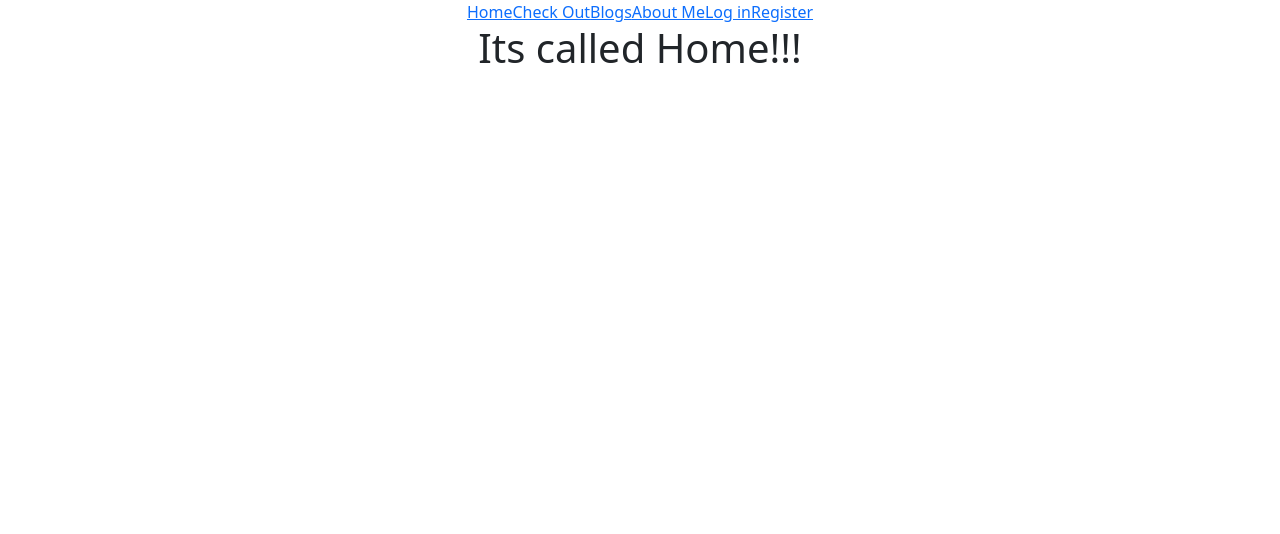
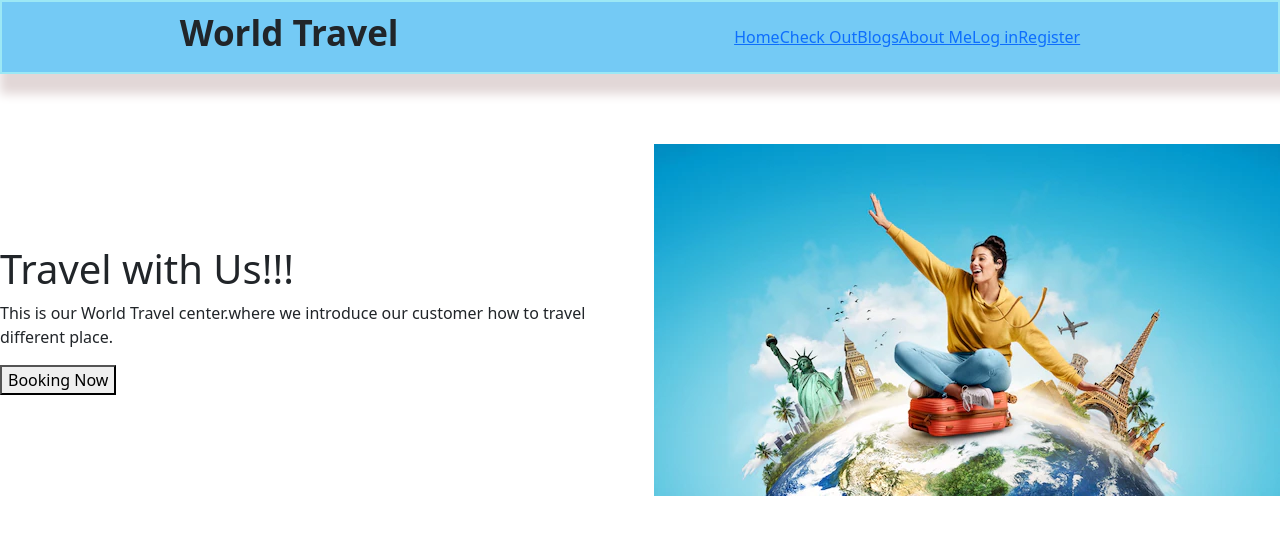
Before and after one commit to tubatasnim/independent-service-provider, a React (Create React App) app: page / in a window 1280 px wide. Shown: the top 534 px of the page. Built offline with nearby package versions, Linux system fonts and the light colour scheme.

Commit message:
home page

```diff
--- a/package.json
+++ b/package.json
@@ -7,6 +7,7 @@
     "@testing-library/react": "^12.1.4",
     "@testing-library/user-event": "^13.5.0",
     "bootstrap": "^5.1.3",
+    "firebase": "^9.6.11",
     "react": "^17.0.2",
     "react-bootstrap": "^2.2.3",
     "react-dom": "^17.0.2",
--- a/src/App.js
+++ b/src/App.js
@@ -1,5 +1,4 @@
-import logo from './logo.svg';
-import './App.css';
+
 import 'bootstrap/dist/css/bootstrap.min.css';
 import { Route, Routes } from 'react-router-dom';
 import Home from './components/Home/Home';
@@ -9,6 +8,7 @@ import AboutMe from './components/AboutMe/AboutMe';
 import Login from './components/Login/Login';
 import Register from './components/Register/Register';
 import Header from './components/Header/Header';
+import NotFound from './components/NotFound/NotFound';
 
 function App() {
 
@@ -22,6 +22,7 @@ function App() {
         <Route path="/aboutMe" element={<AboutMe></AboutMe>}></Route>
         <Route path="/login" element={<Login></Login>}></Route>
         <Route path="/register" element={<Register></Register>}></Route>
+        <Route path="*" element={<NotFound></NotFound>}></Route>
       </Routes>
 
     </div>
--- a/src/components/Header/Header.css
+++ b/src/components/Header/Header.css
@@ -0,0 +1,24 @@
+.header-section {
+    display: flex;
+    align-items: center;
+    justify-content: space-around;
+    padding: 10px;
+    border: 2px solid rgb(156, 232, 245);
+    background-color: rgb(116, 202, 245);
+    box-shadow: 10px 10px 10px 10px rgb(226, 215, 215);
+    margin-top: auto;
+
+
+}
+
+.header-section nav link {}
+
+.header-name {
+    margin-right: 20px;
+    gap: 20px;
+}
+
+.header-section h4 {
+    font-weight: bold;
+    font-size: 35px;
+}
--- a/src/components/Header/Header.js
+++ b/src/components/Header/Header.js
@@ -1,15 +1,20 @@
 import React from 'react';
 import { Link } from 'react-router-dom';
-
+import './Header.css';
 const Header = () => {
     return (
-        <div>
+        <div className='header-section'>
+            <div> <h4>World Travel</h4></div>
+            <div className='header-name'>
+                <nav>
                     <Link to="/">Home</Link>
                     <Link to="/checkOut">Check Out</Link>
                     <Link to="/blogs">Blogs</Link>
                     <Link to="/aboutMe">About Me</Link>
                     <Link to="/login">Log in</Link>
                     <Link to="/register">Register</Link>
+                </nav>
+            </div>
         </div>
     );
 };
--- a/src/components/Home/Home.css
+++ b/src/components/Home/Home.css
@@ -0,0 +1,6 @@
+.home-section {
+    display: flex;
+    justify-content: space-around;
+    align-items: center;
+    margin-top: 70px;
+}
--- a/src/components/Home/Home.js
+++ b/src/components/Home/Home.js
@@ -1,9 +1,17 @@
 import React from 'react';
-
+import './Home.css';
 const Home = () => {
     return (
-        <div>
-            <h1>Its called Home!!!</h1>
+        <div className='home-section'>
+
+            <div>
+                <h1>Travel with Us!!!</h1>
+                <p>This is our World Travel center.where we introduce our customer how to travel different place.</p>
+                <button>Booking Now</button>
+            </div>
+            <div>
+                < img src="images/travel.webp" alt="" />
+            </div>
         </div>
     );
 };
--- /dev/null
+++ b/src/components/NotFound/NotFound.css
@@ -0,0 +1,6 @@
+.notfound {
+    font-size: 25px;
+    font-weight: bold;
+    color: rgb(189, 79, 232);
+    text-align: center;
+}
--- /dev/null
+++ b/src/components/NotFound/NotFound.js
@@ -0,0 +1,12 @@
+import React from 'react';
+import './NotFound.css';
+const NotFound = () => {
+    return (
+        <div className='notfound'>
+            <h1>404</h1>
+            <h2> The page you are looking for is not available</h2>
+        </div>
+    );
+};
+
+export default NotFound;
```
Also changed, not shown: 2 other files (tests, documents, lock files or other folders). Lines whose indentation alone changed are shown as unchanged.
